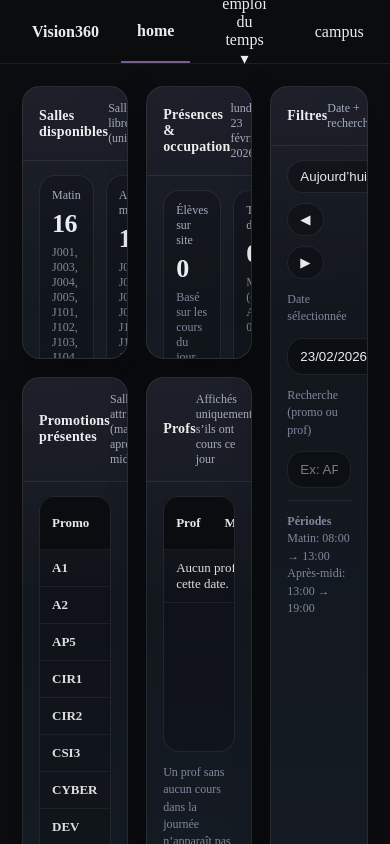
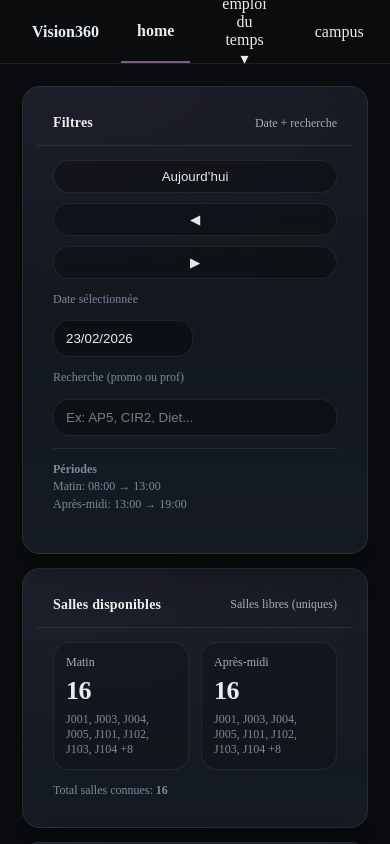
Before and after one commit to antimepix/vision360, a React (Vite) app in the folder vision360/: page / in a window 390 px wide. Shown: the top 844 px of the page. Built offline with nearby package versions, Linux system fonts and the light colour scheme.

Commit message:
ajout responsive

```diff
--- a/vision360/src/index.css
+++ b/vision360/src/index.css
@@ -69,10 +69,11 @@ a:hover {
 
 .main-content {
   flex: 1;
-  display: flex;             /* devient un container flex */
+  display: flex;             /* container flex */
   flex-direction: column;    /* contenu empilé verticalement */
   padding: var(--page-pad);
-  overflow: hidden;
+  overflow-x: hidden;        /* pas de scroll horizontal */
+  overflow-y: auto;          /* autorise le scroll vertical */
   min-height: 0;
 }
 
--- a/vision360/src/pages/campus.css
+++ b/vision360/src/pages/campus.css
@@ -101,9 +101,9 @@
   border-radius: 16px;
   box-shadow: 0 10px 40px rgba(0, 0, 0, 0.1);
   overflow: hidden;
-  height: 90vh;
-  max-height: 700px;
+  height: min(75vh, 650px);
 }
+
 
 
 .campus-image {
@@ -387,32 +387,100 @@
   font-weight: 500;
 }
 
+/* === Tablettes / petits écrans (<= 1200px) === */
+@media (max-width: 1200px) {
+  .campus-container {
+    padding: 1.5rem;
+  }
+
+  .campus-header h1 {
+    font-size: 2.1rem;
+  }
+
+  .campus-map {
+    height: min(70vh, 550px);
+  }
+
+  .legend {
+    gap: 1rem;
+  }
+}
+
+
+/* === Mobiles / très petites largeurs (<= 768px) === */
 @media (max-width: 768px) {
   .campus-container {
     padding: 1rem;
+    max-width: 100%;
   }
 
   .campus-header h1 {
-    font-size: 1.8rem;
+    font-size: 1.6rem;
   }
 
-  .room-info-panel {
-    bottom: 1rem;
-    right: 1rem;
-    left: 1rem;
-    width: auto;
+  /* Boutons d'étage : ils passent bien sur 2 lignes s'il faut */
+  .campus-floorTabsWrapper {
+    flex-direction: column;
+    align-items: stretch;
   }
 
+  .campus-floorTabs {
+    width: 100%;
+    justify-content: space-between;
+    flex-wrap: wrap;
+  }
+
+  .campus-floorBtn {
+    flex: 1 1 48%;
+    text-align: center;
+    padding: 6px 10px;
+    font-size: 0.85rem;
+  }
+
+  /* Légende plus compacte et verticale */
+  .legend {
+    flex-direction: column;
+    align-items: flex-start;
+    gap: 0.4rem;
+    margin-top: 0.75rem;
+  }
+
+  /* Carte moins haute sur mobile */
+  .campus-map {
+    height: 60vh;
+    max-height: none;
+  }
+
+  /* Panneau d'infos type "bottom sheet" */
+  .room-info-panel {
+    left: 0.75rem;
+    right: 0.75rem;
+    bottom: 0.75rem;
+    width: auto;
+    max-height: 45vh;
+    display: flex;
+    flex-direction: column;
+  }
+
+  .room-info-body {
+    max-height: 30vh;
+    overflow-y: auto;
+  }
+
+  /* Stats en colonne sous la carte */
   .stats-panel {
-    gap: 1rem;
+    flex-direction: column;
+    align-items: stretch;
+    gap: 0.75rem;
   }
 
   .stat-card {
-    min-width: 140px;
-    padding: 1.5rem;
+    width: 100%;
+    min-width: 0;
+    padding: 1.25rem;
   }
 
   .stat-number {
-    font-size: 2.5rem;
+    font-size: 2.1rem;
   }
 }
--- a/vision360/src/pages/home.css
+++ b/vision360/src/pages/home.css
@@ -1,14 +1,88 @@
-.home-layout {
-  height: 100%;
-  min-height: 0;
-  display: grid;
-  grid-template-columns: 1fr 1fr 0.92fr;
-  grid-template-rows: minmax(0, 0.7fr) minmax(0, 1.3fr);
-  grid-template-areas:
-    "rooms occupancy filters"
-    "promo prof filters";
-  gap: 18px;
+/* ===========================
+   Responsive Home
+   =========================== */
+
+/* Écrans moyens (tablettes / petits laptops) */
+@media (max-width: 1200px) {
+  .home-layout {
+    /* 2 colonnes plutôt que 3 */
+    grid-template-columns: 1.1fr 0.9fr;
+    grid-template-rows: auto auto auto;
+    grid-template-areas:
+      "filters filters"
+      "rooms occupancy"
+      "promo prof";
+    height: auto;       /* laisse la hauteur s’ajuster */
+    min-height: unset;
+  }
+
+  .home-card {
+    min-height: auto;
+  }
 }
+
+/* Mobiles / très petites largeurs */
+@media (max-width: 768px) {
+  .home-layout {
+    display: grid;
+    grid-template-columns: 1fr;
+    grid-auto-rows: auto;
+    grid-template-areas:
+      "filters"
+      "rooms"
+      "occupancy"
+      "promo"
+      "prof";
+    gap: 14px;
+    height: auto;
+    min-height: unset;
+  }
+
+  /* Cartes en mode "bloc" confortable */
+  .home-card {
+    min-height: auto;
+    padding: 14px 14px;
+  }
+
+  /* La barre de filtres / recherche s’empile bien */
+  .controls {
+    flex-direction: column;
+    align-items: stretch;
+    gap: 8px;
+  }
+
+  .dateField {
+    width: 100%;
+  }
+
+  .input,
+  .button {
+    width: 100%;
+    justify-content: center;
+  }
+
+  /* KPIs : 1 colonne au lieu de 2 */
+  .kpiRow {
+    grid-template-columns: 1fr;
+  }
+
+  /* Tableaux plus compacts et scrollables horizontalement si besoin */
+  .scrollArea {
+    overflow-x: auto;
+    overflow-y: auto;
+  }
+
+  .table {
+    min-width: 480px;     /* évite que tout se tasse trop, au pire ça scroll en X */
+  }
+
+  .table th,
+  .table td {
+    padding: 6px 8px;
+    font-size: 0.85rem;
+  }
+}
+
 
 .home-card {
     background: radial-gradient(1200px 400px at 10% 0%, rgba(140, 120, 170, 0.10), transparent 55%),
```
